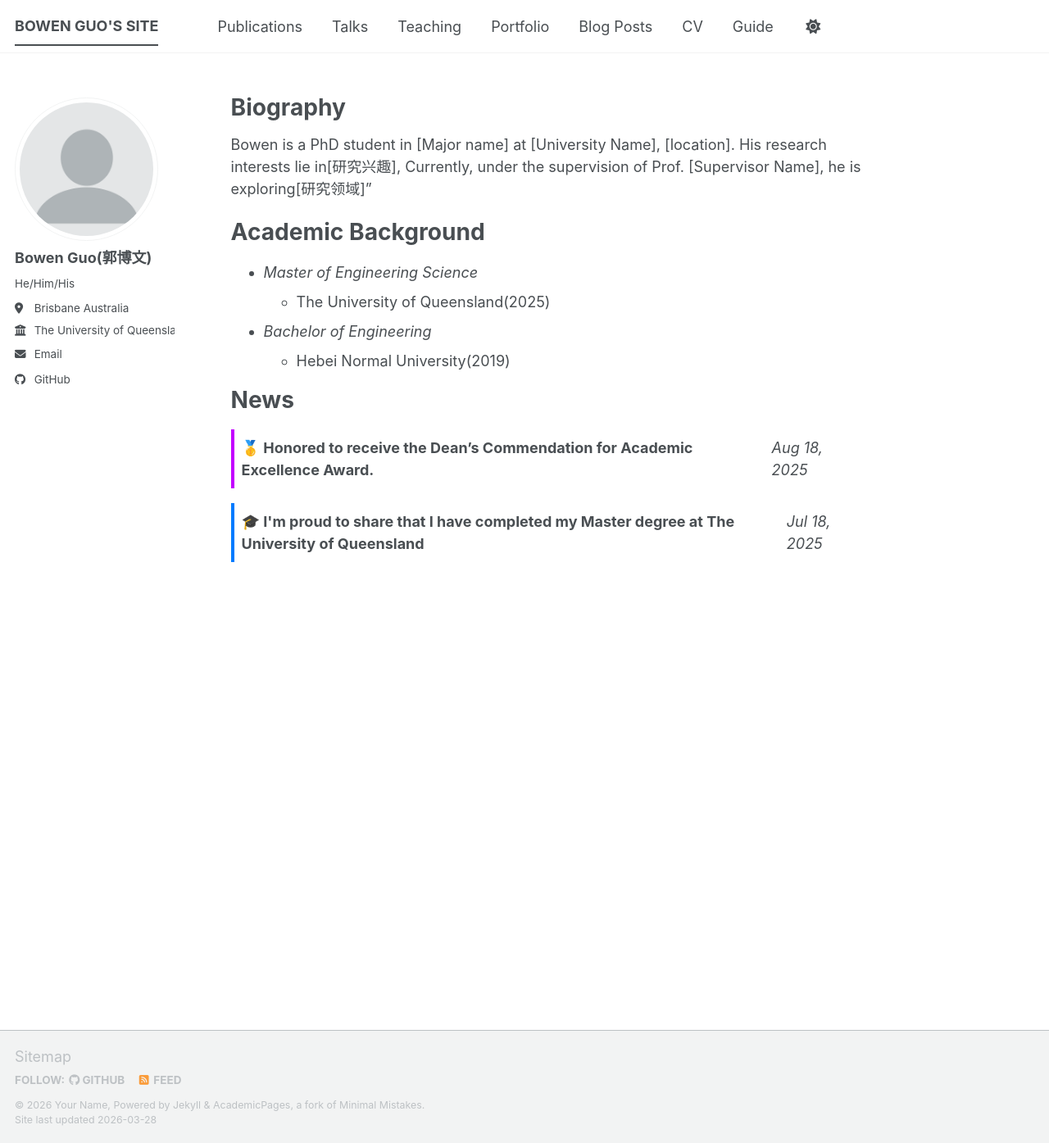
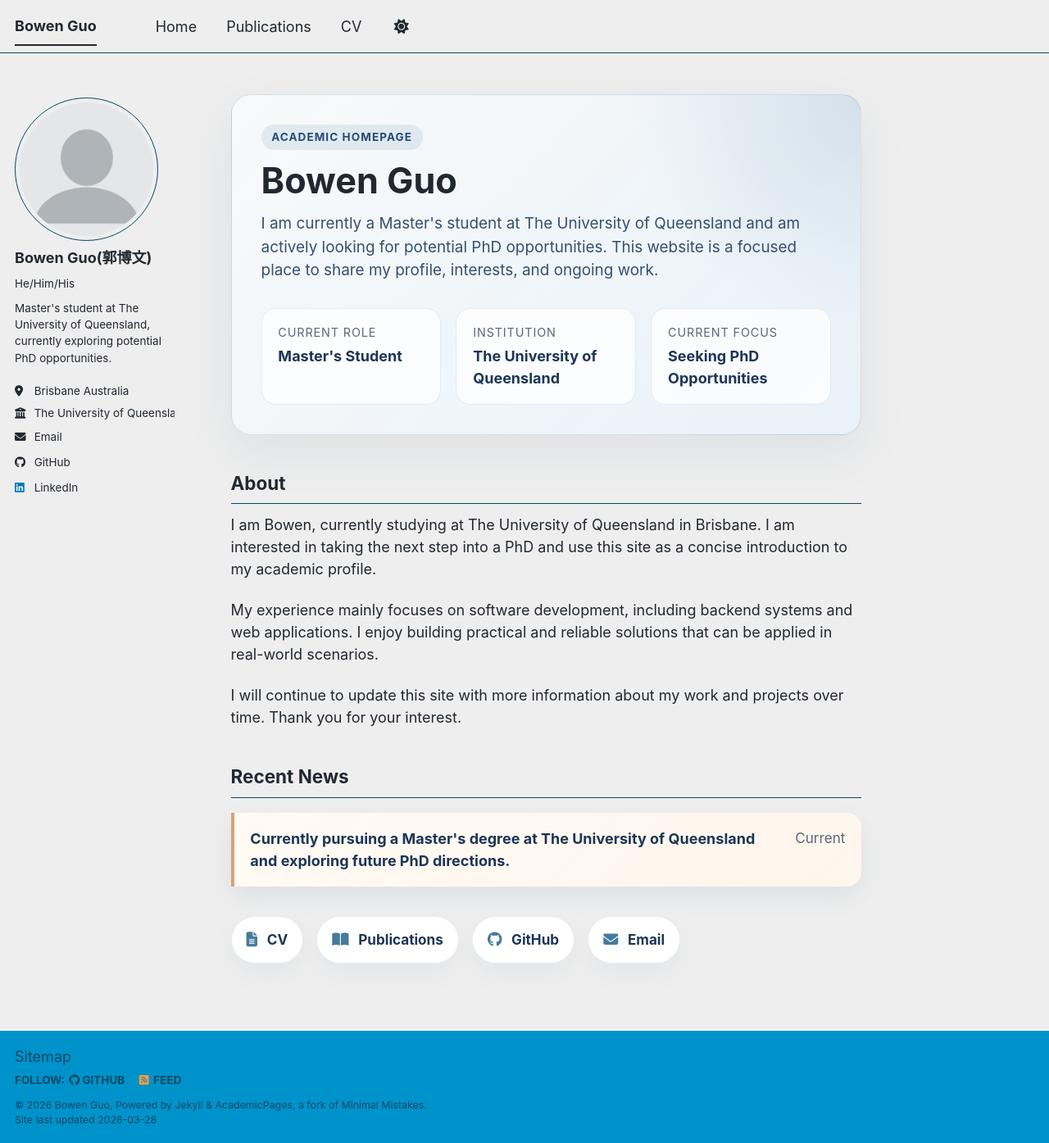
Before and after one commit to WithoutBug8/WithoutBug8.github.io, a Jekyll site: the page built from _pages/about.md, in a window 1280 px wide and 1395 px high. Shown: the whole window at 82% size. Built offline with Jekyll 4.4.1, drawn with Linux system fonts in a browser that asks for light colours; a script bundle is joined from its source files by our own code; library files that are not in the unit come from our copies.

Commit message:
Fix some bugs in this repo

```diff
--- a/_config.yml
+++ b/_config.yml
@@ -8,11 +8,11 @@
 
 # Basic Site Settings
 locale                   : "en-US"
-site_theme               : "default" # The available themes options are "default", "air", "sunrise", "mint", "dirt" and "contrast"
-title                    : "BOWEN GUO'S SITE"
+site_theme               : "air" # The available themes options are "default", "air", "sunrise", "mint", "dirt" and "contrast"
+title                    : "Bowen Guo"
 title_separator          : "-"
-name                     : &name "Your Name"
-description              : &description "Your Name's academic portfolio"   # Update this with a general description of your site, this is the default if not overridden by a page
+name                     : &name "Bowen Guo"
+description              : &description "Personal website of Bowen Guo, featuring research, projects, and academic updates."   # Update this with a general description of your site, this is the default if not overridden by a page
 url                      : https://WithoutBug8.github.io # The base hostname & protocol for your site e.g. "https://[your GitHub username].github.io",
                                                            # or if you already have some other page hosted on Github then use "https://[your GitHub username].github.io/[Your Repo Name]"
 baseurl                  : "" # the subpath of your site, e.g. "/blog"
@@ -28,6 +28,7 @@ author:
   pronouns         : "He/Him/His"
   location         : "Brisbane Australia"
   employer         : "The University of Queensland"
+  bio              : "Master's student at The University of Queensland, currently exploring potential PhD opportunities."
   uri              : # URL
   email            : "vn84t6@dukes.jmu.edu"
 
@@ -65,7 +66,7 @@ author:
   keybase          : # Username
   instagram        : # Username
   lastfm           : # Username
-  linkedin         : # Username
+  linkedin         : "bowen-guo-a04543369"
   mastodon         : # URL
   medium           : # URL
   pinterest        : # Username
--- a/_pages/about.md
+++ b/_pages/about.md
@@ -7,25 +7,62 @@ redirect_from:
   - /about.html
 ---
 
-Biography
-=====
-Bowen is a PhD student in [Major name] at [University Name], [location]. His research interests lie in[研究兴趣], Currently, under the supervision of Prof. [Supervisor Name], he is exploring[研究领域]"
+<section class="home-hero">
+  <span class="home-hero__eyebrow">Academic Homepage</span>
+  <h1 class="home-hero__title">Bowen Guo</h1>
+  <p class="home-hero__lead">
+    I am currently a Master's student at The University of Queensland and am actively looking for potential PhD opportunities.
+    This website is a focused place to share my profile, interests, and ongoing work.
+  </p>
 
-Academic Background
-=====
-- *Master of Engineering Science*
-  - The University of Queensland(2025)
-- *Bachelor of Engineering*
-  - Hebei Normal University(2019)
+  <div class="quick-facts">
+    <div class="quick-facts__item">
+      <span class="quick-facts__label">Current Role</span>
+      <span class="quick-facts__value">Master's Student</span>
+    </div>
+    <div class="quick-facts__item">
+      <span class="quick-facts__label">Institution</span>
+      <span class="quick-facts__value">The University of Queensland</span>
+    </div>
+    <div class="quick-facts__item">
+      <span class="quick-facts__label">Current Focus</span>
+      <span class="quick-facts__value">Seeking PhD Opportunities</span>
+    </div>
+  </div>
+</section>
 
-News
-=====
+## About
 
-<div style="display: flex; justify-content: space-between; align-items: baseline; margin: 1em 0; padding: 0.5em; border-left: 4px solid #c300ffff;">
-  <strong>🥇 Honored to receive the Dean’s Commendation for Academic Excellence Award.</strong>
-  <em>Aug 18, 2025</em>
+I am Bowen, currently studying at The University of Queensland in Brisbane. I am interested in taking the next step into a PhD and use this site as a concise introduction to my academic profile.
+
+My experience mainly focuses on software development, including backend systems and web applications. I enjoy building practical and reliable solutions that can be applied in real-world scenarios.
+
+I will continue to update this site with more information about my work and projects over time. Thank you for your interest.
+
+## Recent News
+
+<div class="news-list">
+  <div class="news-card news-card--highlight">
+    <p class="news-card__title">Currently pursuing a Master's degree at The University of Queensland and exploring future PhD directions.</p>
+    <span class="news-card__date">Current</span>
+  </div>
 </div>
-<div style="display: flex; justify-content: space-between; align-items: baseline; margin: 1em 0; padding: 0.5em; border-left: 4px solid #007bff;">
-  <strong>🎓 I'm proud to share that I have completed my Master degree at The University of Queensland</strong>
-  <em>Jul 18, 2025</em>
+
+<div class="icon-links" aria-label="Quick links">
+  <a class="icon-links__item" href="/cv/" aria-label="CV">
+    <i class="fas fa-file-lines" aria-hidden="true"></i>
+    <span>CV</span>
+  </a>
+  <a class="icon-links__item" href="/publications/" aria-label="Publications">
+    <i class="fas fa-book-open" aria-hidden="true"></i>
+    <span>Publications</span>
+  </a>
+  <a class="icon-links__item" href="https://github.com/WithoutBug8" aria-label="GitHub">
+    <i class="fab fa-github" aria-hidden="true"></i>
+    <span>GitHub</span>
+  </a>
+  <a class="icon-links__item" href="mailto:vn84t6@dukes.jmu.edu" aria-label="Email">
+    <i class="fas fa-envelope" aria-hidden="true"></i>
+    <span>Email</span>
+  </a>
 </div>
--- /dev/null
+++ b/_sass/layout/_custom.scss
@@ -0,0 +1,165 @@
+.page__content {
+  .home-hero {
+    margin: 0 0 2.5rem;
+    padding: 2rem;
+    border: 1px solid rgba(39, 76, 119, 0.14);
+    border-radius: 24px;
+    background:
+      radial-gradient(circle at top right, rgba(69, 123, 157, 0.16), transparent 32%),
+      linear-gradient(135deg, rgba(248, 249, 250, 0.98), rgba(232, 241, 248, 0.96));
+    box-shadow: 0 22px 60px rgba(39, 76, 119, 0.08);
+  }
+
+  .home-hero__eyebrow {
+    display: inline-block;
+    margin-bottom: 0.8rem;
+    padding: 0.3rem 0.7rem;
+    border-radius: 999px;
+    background: rgba(69, 123, 157, 0.12);
+    color: #274c77;
+    font-size: 0.75rem;
+    font-weight: 700;
+    letter-spacing: 0.08em;
+    text-transform: uppercase;
+  }
+
+  .home-hero__title {
+    margin: 0 0 0.8rem;
+    font-size: 2.4rem;
+    line-height: 1.1;
+  }
+
+  .home-hero__lead {
+    max-width: 42rem;
+    margin: 0;
+    color: #355070;
+    font-size: 1.05rem;
+  }
+
+  .quick-facts {
+    display: grid;
+    grid-template-columns: repeat(auto-fit, minmax(180px, 1fr));
+    gap: 1rem;
+    margin: 1.75rem 0 0;
+  }
+
+  .quick-facts__item {
+    padding: 1rem 1.1rem;
+    border-radius: 18px;
+    background: rgba(255, 255, 255, 0.72);
+    border: 1px solid rgba(39, 76, 119, 0.1);
+  }
+
+  .quick-facts__label {
+    display: block;
+    margin-bottom: 0.25rem;
+    color: #5c677d;
+    font-size: 0.8rem;
+    text-transform: uppercase;
+    letter-spacing: 0.06em;
+  }
+
+  .quick-facts__value {
+    color: #1d3557;
+    font-weight: 700;
+  }
+
+  .section-title {
+    margin-top: 2.5rem;
+    font-size: 1.4rem;
+    color: #1d3557;
+  }
+
+  .news-list {
+    display: grid;
+    gap: 1rem;
+    margin-top: 1rem;
+  }
+
+  .news-card {
+    display: flex;
+    justify-content: space-between;
+    gap: 1rem;
+    padding: 1rem 1.1rem;
+    border-left: 4px solid #457b9d;
+    border-radius: 0 18px 18px 0;
+    background: linear-gradient(135deg, rgba(255, 255, 255, 0.95), rgba(241, 248, 252, 0.98));
+    box-shadow: 0 12px 30px rgba(39, 76, 119, 0.08);
+  }
+
+  .news-card--highlight {
+    border-left-color: #d4a373;
+    background: linear-gradient(135deg, rgba(255, 250, 244, 0.98), rgba(255, 245, 235, 0.95));
+  }
+
+  .news-card__title {
+    margin: 0;
+    color: #1d3557;
+    font-weight: 700;
+  }
+
+  .news-card__date {
+    flex-shrink: 0;
+    color: #5c677d;
+    font-size: 0.95rem;
+    white-space: nowrap;
+  }
+
+  .icon-links {
+    display: flex;
+    flex-wrap: wrap;
+    gap: 0.9rem;
+    margin-top: 2rem;
+  }
+
+  .icon-links__item {
+    display: inline-flex;
+    align-items: center;
+    gap: 0.65rem;
+    padding: 0.85rem 1rem;
+    border: 1px solid rgba(39, 76, 119, 0.1);
+    border-radius: 999px;
+    background: #fff;
+    color: #1d3557;
+    text-decoration: none;
+    box-shadow: 0 12px 30px rgba(39, 76, 119, 0.05);
+    transition: transform 0.18s ease, box-shadow 0.18s ease, border-color 0.18s ease;
+  }
+
+  .icon-links__item:hover {
+    transform: translateY(-3px);
+    border-color: rgba(69, 123, 157, 0.35);
+    box-shadow: 0 18px 36px rgba(39, 76, 119, 0.1);
+  }
+
+  .icon-links__item i {
+    font-size: 1rem;
+    color: #457b9d;
+  }
+
+  .icon-links__item span {
+    font-size: 0.95rem;
+    font-weight: 700;
+  }
+}
+
+@media (max-width: 768px) {
+  .page__content {
+    .home-hero {
+      padding: 1.4rem;
+      border-radius: 20px;
+    }
+
+    .home-hero__title {
+      font-size: 1.9rem;
+    }
+
+    .news-card {
+      flex-direction: column;
+    }
+
+    .news-card__date {
+      white-space: normal;
+    }
+  }
+}
--- a/assets/css/main.scss
+++ b/assets/css/main.scss
@@ -36,6 +36,7 @@
     "layout/archive",
     "layout/sidebar",
     "layout/json_cv",
+    "layout/custom",
 
     "vendor/font-awesome/fontawesome",
     "vendor/font-awesome/solid",
```
Also changed, not shown: _data/navigation.yml (+3 -18 lines), _pages/cv.md (+13 -46 lines), _pages/publications.html (+5 -24 lines).
